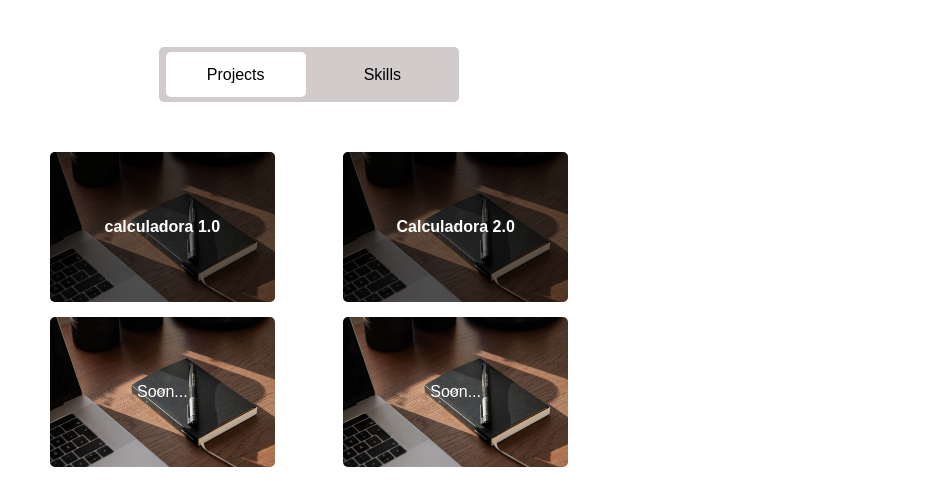
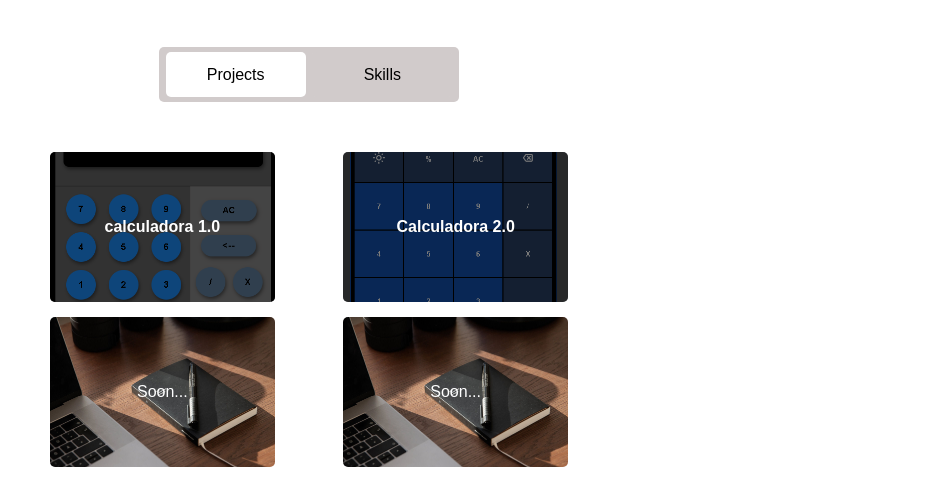
Before and after one commit to MarioAguiar33/html-css-js, a plain HTML site: page myperfil/index.html in a window 1280 px wide. Shown: the part 306-800 px from the top of the page, without its empty margins (331-1280 px from the left). Drawn offline with Linux system fonts and the light colour scheme.

Commit message:
update in background projects

```diff
--- a/myperfil/index.html
+++ b/myperfil/index.html
@@ -39,9 +39,9 @@
         </div>
 
         <div id="projetos">
-            <div><a href="https://marioaguiar33.github.io/html-css-js/calculadora/">calculadora 1.0</a></div>
+            <div id='calc1'><a href="https://marioaguiar33.github.io/html-css-js/calculadora/">calculadora 1.0</a></div>
 
-            <div><a href="https://marioaguiar33.github.io/html-css-js/calculator2.0/">Calculadora 2.0</a></div>
+            <div id="calc2"><a href="https://marioaguiar33.github.io/html-css-js/calculator2.0/">Calculadora 2.0</a></div>
             <div><p>Soon...</p></div>
             <div><p>Soon...</p></div>
         </div>
--- a/myperfil/style.css
+++ b/myperfil/style.css
@@ -131,6 +131,14 @@ main{
     background-size: cover;
     position: relative;
 }
+#projetos #calc1{
+    background-image: url(bgcalc1.png);
+
+}
+#projetos #calc2{
+    background-image: url(bgcalc2.png);
+
+}
 #projetos div a{
    display: flex;
    align-items:center;
```
Also changed, not shown: myperfil/bgcalc1.png (added), myperfil/bgcalc2.png (added).
